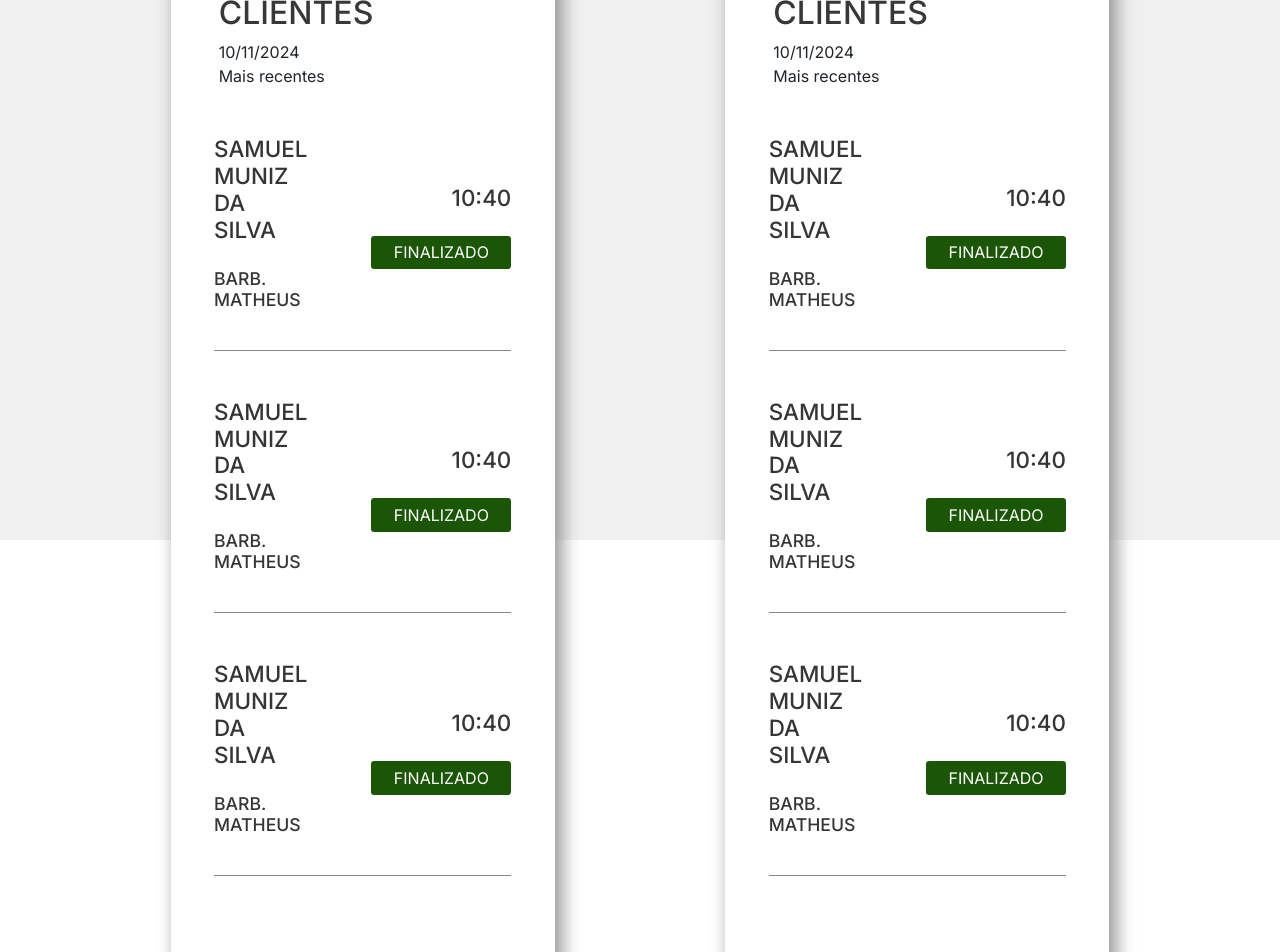
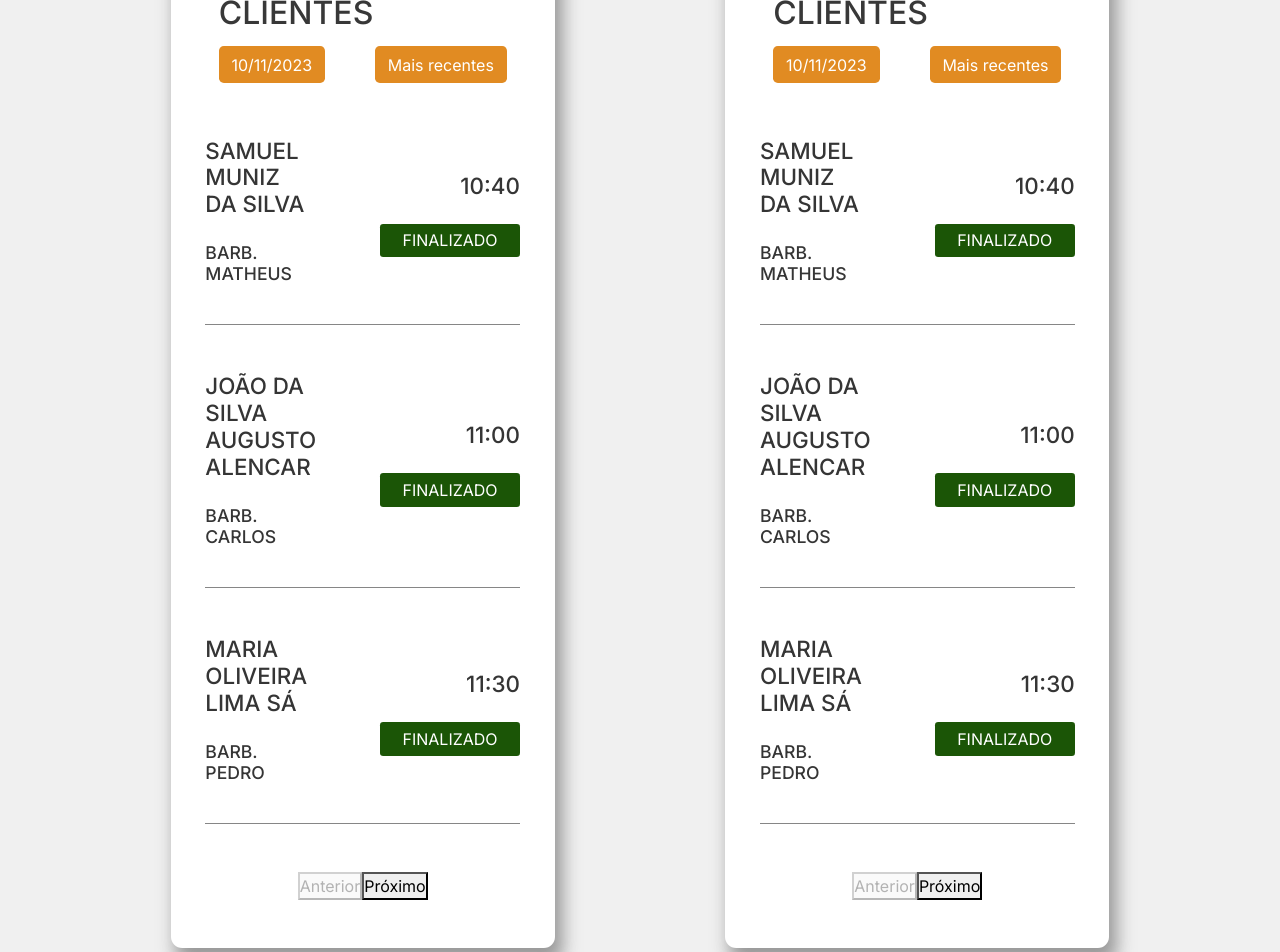
Before and after one commit to DevSamuelMuniz/barbearia, a React (Create React App) app: page /home in a window 1280 px wide. Shown: the part 260-1212 px from the top of the page. Built offline with nearby package versions, Linux system fonts and the light colour scheme.

Commit message:
pc + card

```diff
--- a/src/components/CardPc/CardPc.css
+++ b/src/components/CardPc/CardPc.css
@@ -2,7 +2,7 @@
 .main-card {
     display: flex;
     align-items: center;
-    justify-content: center;
+    justify-content: space-between;
     gap: 4rem;
 
 
--- a/src/components/proximosClientes/proximosClientes.css
+++ b/src/components/proximosClientes/proximosClientes.css
@@ -15,7 +15,28 @@
     box-shadow: 6px 13px 17px 2px rgba(133, 133, 133, 0.82);
 }
 
+.ctn-filtro{
+    display: flex;
+    justify-content: space-between;
+    align-items: center;
+}
+
+
 .title-pc {
     font-size: 2rem;
     color: rgb(56, 56, 56);
 }
+
+.filtro-pc{
+    color: white;
+    background-color: #E18B22;
+    margin: .4rem 0;
+    padding: 0.4rem 0.8rem;
+    border-radius: 0.3rem;
+    cursor: pointer;
+    transition: .2s ease-in-out;
+}
+
+.filtro-pc:hover{
+    background-color: #df9842;
+}
--- a/src/components/proximosClientes/proximosClientes.jsx
+++ b/src/components/proximosClientes/proximosClientes.jsx
@@ -1,4 +1,4 @@
-import React from "react";
+import React, { useState } from "react";
 
 //css
 import "./proximosClientes.css"
@@ -6,49 +6,63 @@ import "./proximosClientes.css"
 //components
 import CardPc from "../CardPc/CardPc";
 
-const date = '10/11/2024    '
+const date = '10/11/2023'
 const filtro = 'Mais recentes'
 
 function ProximosClientes() {
-    const dados = {
-        nome: 'SAMUEL MUNIZ DA SILVA',
-        barbeiro: 'BARB. MATHEUS',
-        hora: '10:40',
+    const [currentIndex, setCurrentIndex] = useState(0);
+
+    const dados = [
+        { nome: 'SAMUEL MUNIZ DA SILVA', barbeiro: 'BARB. MATHEUS', hora: '10:40' },
+        { nome: 'JOÃO DA SILVA AUGUSTO ALENCAR', barbeiro: 'BARB. CARLOS', hora: '11:00' },
+        { nome: 'MARIA OLIVEIRA LIMA SÁ', barbeiro: 'BARB. PEDRO', hora: '11:30' },
+        { nome: 'ANA COSTA', barbeiro: 'BARB. JOÃO', hora: '12:00' },
+        { nome: 'LUIS SANTOS', barbeiro: 'BARB. LUCAS', hora: '12:30' },
+        { nome: 'CARLA FERREIRA', barbeiro: 'BARB. DIEGO', hora: '13:00' },
+    ];
+
+    const itemsPerPage = 3;
+    const totalPages = Math.ceil(dados.length / itemsPerPage);
+
+    const handlePrev = () => {
+        setCurrentIndex((prevIndex) => Math.max(prevIndex - 1, 0));
     };
+
+    const handleNext = () => {
+        setCurrentIndex((prevIndex) => Math.min(prevIndex + 1, totalPages - 1));
+    };
+
+    const startIndex = currentIndex * itemsPerPage;
+    const selectedCards = dados.slice(startIndex, startIndex + itemsPerPage);
 
     return (
         <main className="main-pc">
-            <div >
+            <div>
                 <h1 className="title-pc">PRÓXIMOS CLIENTES</h1>
-
-                <div>{date}</div>
-                <div>{filtro}</div>
+                <div className="ctn-filtro">
+                    <div className="filtro-pc">{date}</div>
+                    <div className="filtro-pc">{filtro}</div>
+                </div>
             </div>
 
             <div className="card-ctn">
-                <CardPc
-                    nome={dados.nome}
-                    barbeiro={dados.barbeiro}
-                    hora={dados.hora}
-                />
+                {selectedCards.map((card, index) => (
+                    <CardPc
+                        key={index}
+                        nome={card.nome}
+                        barbeiro={card.barbeiro}
+                        hora={card.hora}
+                        situacao="PENDENTE"
+                    />
+                ))}
+            </div>
 
-                <CardPc
-                    nome={dados.nome}
-                    barbeiro={dados.barbeiro}
-                    hora={dados.hora}
-                />
-
-                <CardPc
-                    nome={dados.nome}
-                    barbeiro={dados.barbeiro}
-                    hora={dados.hora}
-                />
-
-
+            <div className="pagination-buttons">
+                <button onClick={handlePrev} disabled={currentIndex === 0}>Anterior</button>
+                <button onClick={handleNext} disabled={currentIndex === totalPages - 1}>Próximo</button>
             </div>
         </main>
     )
 }
 
-
 export default ProximosClientes;
--- a/src/pages/Home/Home.css
+++ b/src/pages/Home/Home.css
@@ -1,6 +1,6 @@
 .main-home {
     background-color: #F0F0F0;
-    height: 100vh;
+    height: 100%;
 
 }
 
@@ -8,5 +8,5 @@
     display: flex;
     justify-content: space-evenly;
     align-items: center;
-    margin: 3rem 0;
+    padding: 3rem 0;
 }
```
